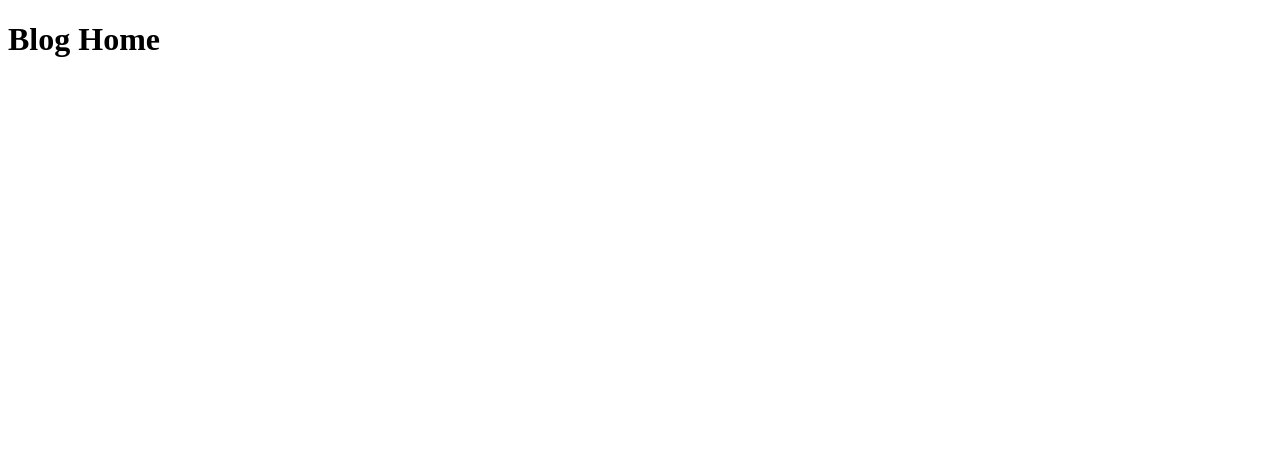
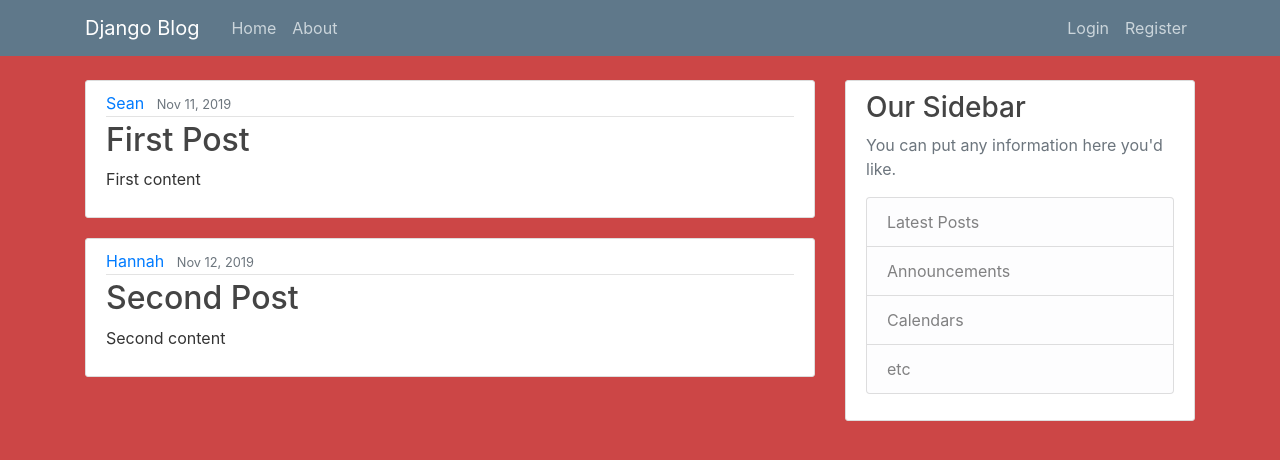
Before and after one commit to Seandre/django_webapp, a Django app: page / in a window 1280 px wide. Before the commit the part shown is almost empty. Shown: the top 460 px of the page. Run offline with Django 3.2, Linux system fonts and the light colour scheme; some libraries are stand-ins or nearby versions.

Commit message:
Added some templates and CSS for style points.

```diff
--- /dev/null
+++ b/blog/static/blog/main.css
@@ -0,0 +1,84 @@
+body {
+    background: #cc4646;
+    color: #333333;
+    margin-top: 5rem;
+  }
+
+  h1, h2, h3, h4, h5, h6 {
+    color: #444444;
+  }
+
+  ul {
+    margin: 0;
+  }
+
+  .bg-steel {
+    background-color: #5f788a;
+  }
+
+  .site-header .navbar-nav .nav-link {
+    color: #cbd5db;
+  }
+
+  .site-header .navbar-nav .nav-link:hover {
+    color: #ffffff;
+  }
+
+  .site-header .navbar-nav .nav-link.active {
+    font-weight: 500;
+  }
+
+  .content-section {
+    background: #ffffff;
+    padding: 10px 20px;
+    border: 1px solid #dddddd;
+    border-radius: 3px;
+    margin-bottom: 20px;
+  }
+
+  .article-title {
+    color: #444444;
+  }
+
+  a.article-title:hover {
+    color: #428bca;
+    text-decoration: none;
+  }
+
+  .article-content {
+    white-space: pre-line;
+  }
+
+  .article-img {
+    height: 65px;
+    width: 65px;
+    margin-right: 16px;
+  }
+
+  .article-metadata {
+    padding-bottom: 1px;
+    margin-bottom: 4px;
+    border-bottom: 1px solid #e3e3e3
+  }
+
+  .article-metadata a:hover {
+    color: #333;
+    text-decoration: none;
+  }
+
+  .article-svg {
+    width: 25px;
+    height: 25px;
+    vertical-align: middle;
+  }
+
+  .account-img {
+    height: 125px;
+    width: 125px;
+    margin-right: 20px;
+    margin-bottom: 16px;
+  }
+
+  .account-heading {
+    font-size: 2.5rem;
+  }
--- a/blog/templates/blog/about.html
+++ b/blog/templates/blog/about.html
@@ -0,0 +1,4 @@
+{% extends "blog/base.html" %}
+{% block content %}
+    <h1>About Page</h1>
+{% endblock content %}
--- /dev/null
+++ b/blog/templates/blog/base.html
@@ -0,0 +1,68 @@
+{% load static %}
+<!DOCTYPE html>
+<html lang="en">
+<head>
+     <!-- Required meta tags -->
+    <meta charset="utf-8">
+    <meta name="viewport" content="width=device-width, initial-scale=1, shrink-to-fit=no">
+
+    <!-- Bootstrap CSS -->
+    <link rel="stylesheet" href="https://maxcdn.bootstrapcdn.com/bootstrap/4.0.0/css/bootstrap.min.css" integrity="sha384-Gn5384xqQ1aoWXA+058RXPxPg6fy4IWvTNh0E263XmFcJlSAwiGgFAW/dAiS6JXm" crossorigin="anonymous">
+
+    <link rel="stylesheet" type="text/css"  href="{% static 'blog/main.css'%}">
+
+    {% if title %}
+        <title>Sean's Blog - {{ title }}</title>
+    {% else %}
+        <title>Sean's Blog</title>
+    {% endif %}
+</head>
+<body>
+    <header class="site-header">
+    <nav class="navbar navbar-expand-md navbar-dark bg-steel fixed-top">
+        <div class="container">
+        <a class="navbar-brand mr-4" href="/">Django Blog</a>
+        <button class="navbar-toggler" type="button" data-toggle="collapse" data-target="#navbarToggle" aria-controls="navbarToggle" aria-expanded="false" aria-label="Toggle navigation">
+        <span class="navbar-toggler-icon"></span>
+        </button>
+        <div class="collapse navbar-collapse" id="navbarToggle">
+            <div class="navbar-nav mr-auto">
+            <a class="nav-item nav-link" href="/">Home</a>
+            <a class="nav-item nav-link" href="/about">About</a>
+            </div>
+            <!-- Navbar Right Side -->
+            <div class="navbar-nav">
+            <a class="nav-item nav-link" href="#">Login</a>
+            <a class="nav-item nav-link" href="#">Register</a>
+            </div>
+        </div>
+        </div>
+    </nav>
+    </header>
+    <main role="main" class="container">
+    <div class="row">
+        <div class="col-md-8">
+        {% block content %}{% endblock %}
+        </div>
+        <div class="col-md-4">
+        <div class="content-section">
+            <h3>Our Sidebar</h3>
+            <p class='text-muted'>You can put any information here you'd like.
+            <ul class="list-group">
+                <li class="list-group-item list-group-item-light">Latest Posts</li>
+                <li class="list-group-item list-group-item-light">Announcements</li>
+                <li class="list-group-item list-group-item-light">Calendars</li>
+                <li class="list-group-item list-group-item-light">etc</li>
+            </ul>
+            </p>
+        </div>
+        </div>
+    </div>
+    </main>
+    <!-- Optional JavaScript -->
+    <!-- jQuery first, then Popper.js, then Bootstrap JS -->
+    <script src="https://code.jquery.com/jquery-3.2.1.slim.min.js" integrity="sha384-KJ3o2DKtIkvYIK3UENzmM7KCkRr/rE9/Qpg6aAZGJwFDMVNA/GpGFF93hXpG5KkN" crossorigin="anonymous"></script>
+    <script src="https://cdnjs.cloudflare.com/ajax/libs/popper.js/1.12.9/umd/popper.min.js" integrity="sha384-ApNbgh9B+Y1QKtv3Rn7W3mgPxhU9K/ScQsAP7hUibX39j7fakFPskvXusvfa0b4Q" crossorigin="anonymous"></script>
+    <script src="https://maxcdn.bootstrapcdn.com/bootstrap/4.0.0/js/bootstrap.min.js" integrity="sha384-JZR6Spejh4U02d8jOt6vLEHfe/JQGiRRSQQxSfFWpi1MquVdAyjUar5+76PVCmYl" crossorigin="anonymous"></script>
+</body>
+</html>
--- a/blog/templates/blog/home.html
+++ b/blog/templates/blog/home.html
@@ -1,12 +1,15 @@
-<!DOCTYPE html>
-<html lang="en">
-<head>
-    <meta charset="UTF-8">
-    <meta name="viewport" content="width=device-width, initial-scale=1.0">
-    <meta http-equiv="X-UA-Compatible" content="ie=edge">
-    <title>Document</title>
-</head>
-<body>
-    <h1>Blog Home</h1>
-</body>
-</html>
+{% extends "blog/base.html" %}
+{% block content %}
+   {% for post in posts %}
+        <article class="media content-section">
+            <div class="media-body">
+            <div class="article-metadata">
+                <a class="mr-2" href="#">{{ post.author }}</a>
+                <small class="text-muted">{{ post.date_posted }}</small>
+            </div>
+            <h2><a class="article-title" href="#">{{ post.title }}</a></h2>
+            <p class="article-content">{{ post.content }}</p>
+            </div>
+        </article>
+    {% endfor %}
+{% endblock content %}
--- a/blog/views.py
+++ b/blog/views.py
@@ -1,8 +1,25 @@
 from django.shortcuts import render
-from django.http import HttpResponse
 
+posts = [
+    {
+        'author': 'Sean',
+        'title': 'First Post',
+        'content': 'First content',
+        'date_posted': 'Nov 11, 2019'
+    },
+    {
+        'author': 'Hannah',
+        'title': 'Second Post',
+        'content': 'Second content',
+        'date_posted': 'Nov 12, 2019'
+    },
+
+]
 def home(request):
-    return render(request, 'blog/home.html')
+    context = {
+        'posts': posts
+    }
+    return render(request, 'blog/home.html', context)
 
 def about(request):
-    return HttpResponse('<h2>About</h2>')
+    return render(request, 'blog/about.html', {'title' : 'About'})
```
